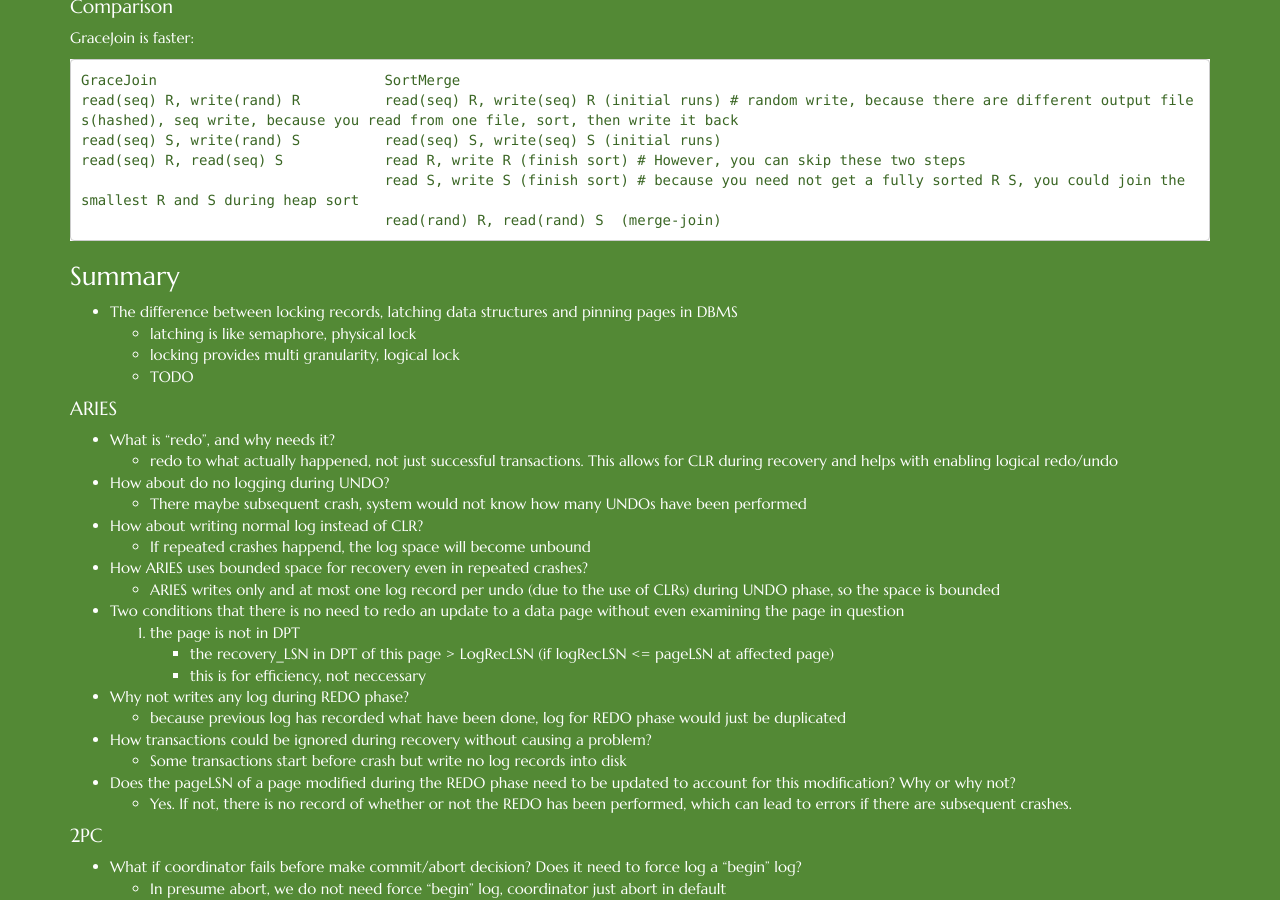
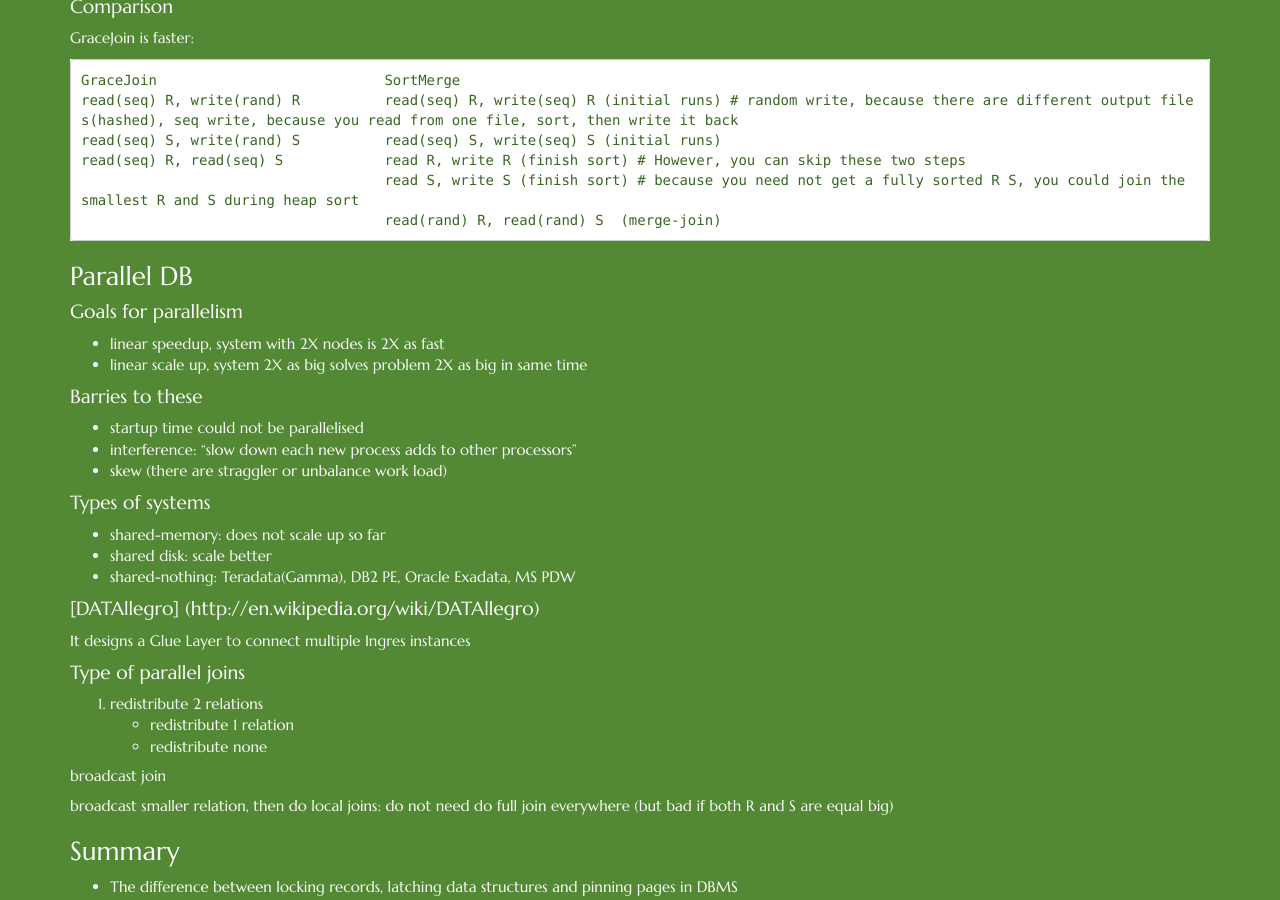
Before and after one commit to luozhaoyu/luozhaoyu.github.io, a Jekyll site: the page built from _posts/2015-02-17-DB-topics-recovery.md, in a window 1280 px wide and 900 px high, scrolled down 5854 px. Built offline with Jekyll 4.4.1, drawn with Linux system fonts in a browser that asks for light colours; nearby versions of some CDN libraries; Markdown is read by kramdown in place of the engine named in the settings.

Commit message:
add parallel db

```diff
--- a/_posts/2015-02-17-DB-topics-recovery.md
+++ b/_posts/2015-02-17-DB-topics-recovery.md
@@ -283,6 +283,32 @@ GraceJoin is faster:
                                         read S, write S (finish sort) # because you need not get a fully sorted R S, you could join the smallest R and S during heap sort
                                         read(rand) R, read(rand) S  (merge-join)
 
+### Parallel DB
+#### Goals for parallelism
+* linear speedup, system with 2X nodes is 2X as fast
+* linear scale up, system 2X as big solves problem 2X as big in same time
+
+#### Barries to these
+* startup time could not be parallelised
+* interference: "slow down each new process adds to other processors"
+* skew (there are straggler or unbalance work load)
+
+#### Types of systems
+* shared-memory: does not scale up so far
+* shared disk: scale better
+* shared-nothing: Teradata(Gamma), DB2 PE, Oracle Exadata, MS PDW
+
+#### [DATAllegro] (http://en.wikipedia.org/wiki/DATAllegro)
+It designs a Glue Layer to connect multiple Ingres instances
+
+#### Type of parallel joins
+1. redistribute 2 relations
+- redistribute 1 relation
+- redistribute none
+
+##### broadcast join
+broadcast smaller relation, then do local joins: do not need do full join everywhere (but bad if both R and S are equal big)
+
 
 ### Summary
 * The difference between locking records, latching data structures and pinning pages in DBMS
```
